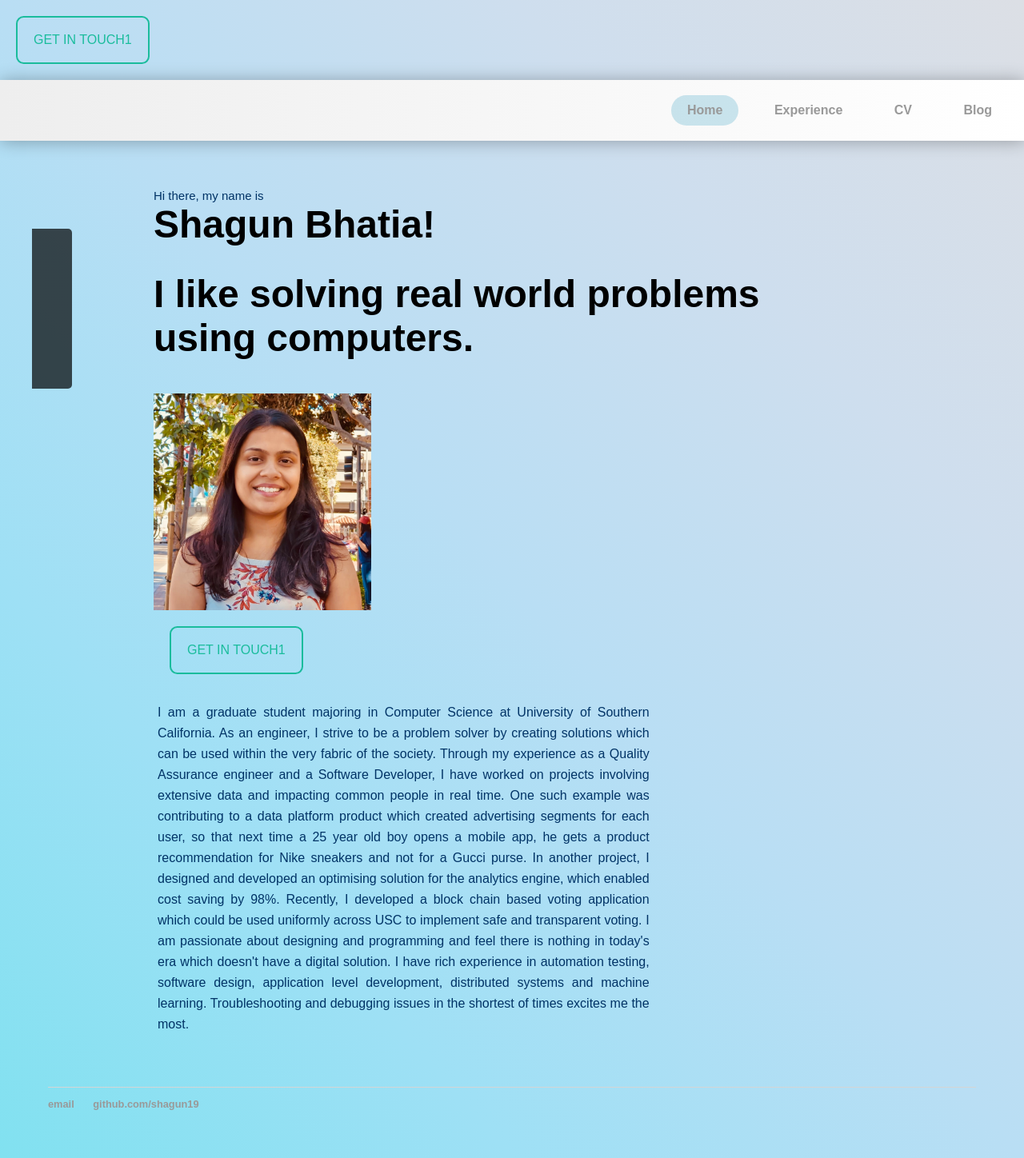
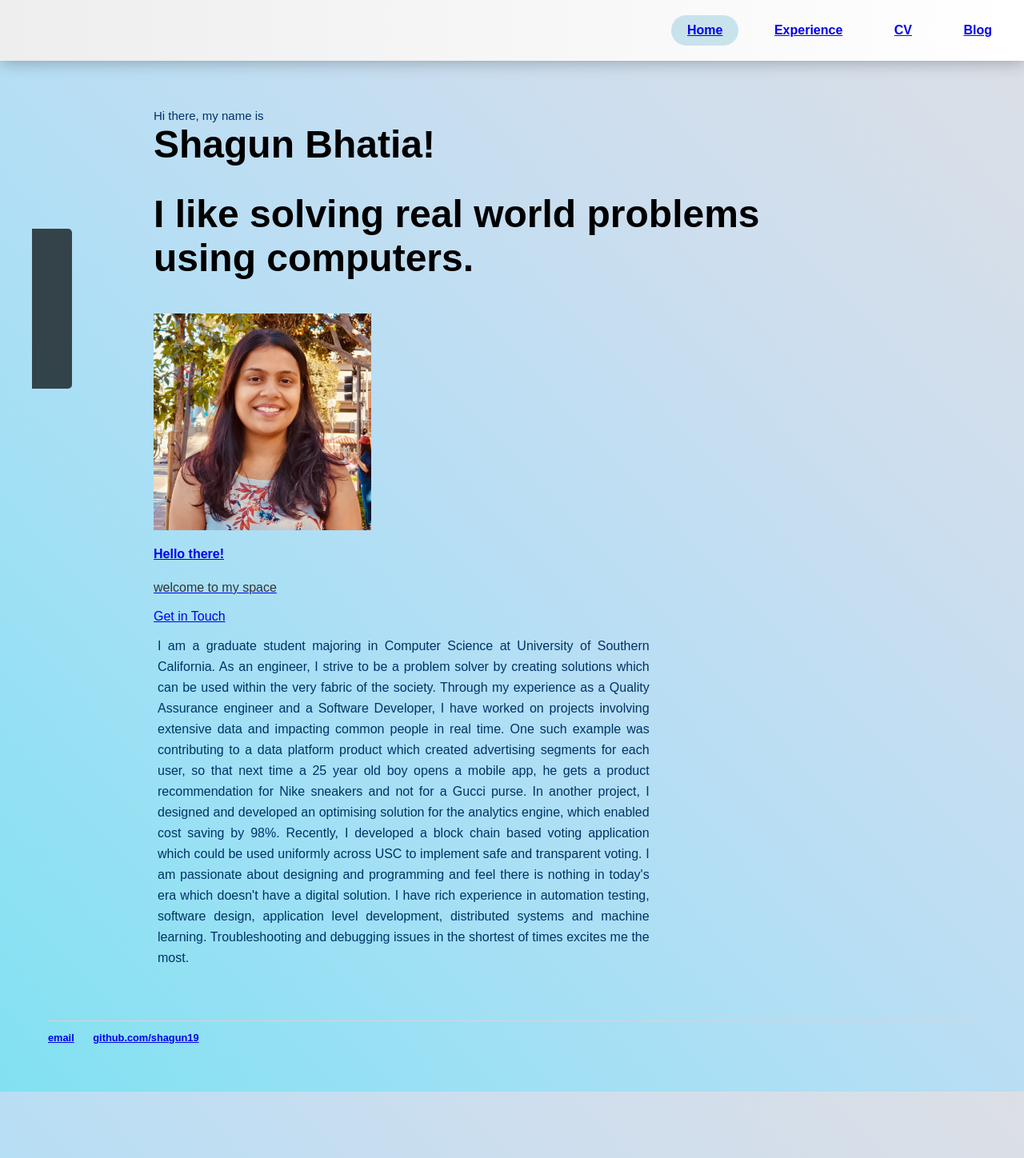
Before and after one commit to shagun19/shagun19.github.io, a Jekyll site: the page index.html, which Jekyll copies as it is, in a window 1280 px wide. Shown: the whole page at 80% size. Built offline with Jekyll 4.4.1, drawn with Linux system fonts in a browser that asks for light colours; some web fonts are replaced.

Commit message:
get in touch button test

```diff
--- a/css/button.css
+++ b/css/button.css
@@ -2,9 +2,9 @@ button.btn {
   box-sizing: border-box;
   appearance: none;
   background-color: transparent;
-  border: 2px solid #1abc9c;
+  border: 2px solid ##11114E;
   border-radius: 0.6em;
-  color: #1abc9c;
+  color: ##11114E;
   cursor: pointer;
   display: flex;
   align-self: center;
@@ -24,6 +24,6 @@ button.btn:hover, button.btn:focus {
   color: #fff;
   outline: 0;
   border: 2px solid #fff;
-  background-color: #2ecc71;
+  background-color: ##B5CFE1;
 
 }
--- a/css/main.css
+++ b/css/main.css
@@ -15,13 +15,6 @@ nav ul, footer ul {
 nav ul li, footer ul li {
     display: inline;
     margin-right: 20px;
-}
-a {
-    text-decoration: none;
-    color: #999;
-}
-a:hover {
-    text-decoration: underline;
 }
 h1 {
     font-size: 3em;
--- a/index.html
+++ b/index.html
@@ -9,7 +9,6 @@
 
 </head>
 <body>
-<button class="btn">Get in Touch1</button>
 <nav class="navigation">
     <div class="container1">
         <ul class="navigation-links">
@@ -32,7 +31,7 @@
                 <img class="transition img-responsive" src="shagun.jpg" height="275" width="275">
                 <h4>Hello there!</h4>
                 <p>welcome to my space</p>
-                <button class="btn">Get in Touch1</button>
+                <a href="mailto:shagunbhatia08@gmail.com" class="btn">Get in Touch</a>
             </div>
         </a>
         <div class="col5">
```
